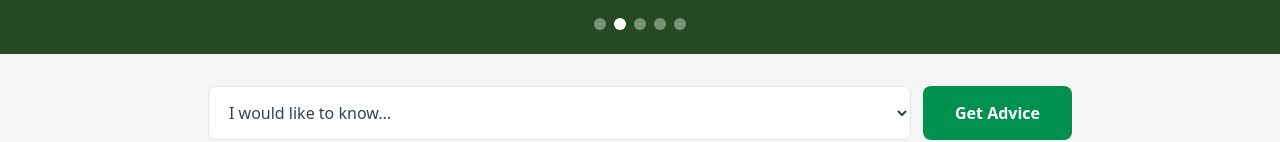
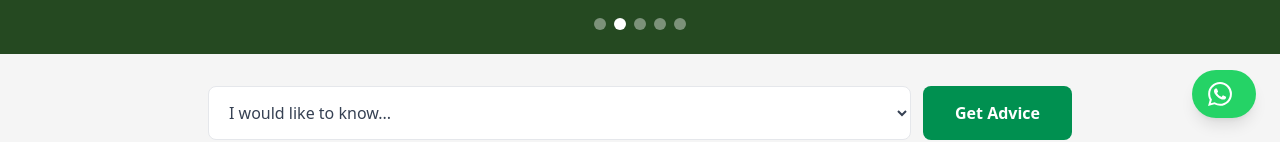
Before and after one commit to thecoachmanuel/aseeb-ventures, a Next.js app: page / in a window 1280 px wide. Shown: the part 658-800 px from the top of the page. Built offline with nearby package versions, Linux system fonts and the light colour scheme; no server answers.

Commit message:
feat: add floating WhatsApp icon, replace cropnuts.com links with aseeb-ventures.vercel.app
Co-authored-by: CommandCodeBot <noreply@commandcode.ai>

```diff
--- a/src/app/layout.tsx
+++ b/src/app/layout.tsx
@@ -12,7 +12,7 @@
   openGraph: {
     title: "Aseeb Ventures",
     description: "Africa's leading agricultural testing laboratory & agronomy advisory services company.",
-    url: "https://aseeb-ventures.com",
+    url: "https://aseeb-ventures.vercel.app",
     siteName: "Aseeb Ventures",
     locale: "en_US",
     type: "website",
@@ -31,6 +31,20 @@
         <Header />
         <main className="flex-1">{children}</main>
         <Footer />
+        <a
+          href="https://wa.me/2348056165347"
+          target="_blank"
+          rel="noopener noreferrer"
+          className="fixed bottom-6 right-6 z-50 bg-[#25D366] text-white rounded-full shadow-lg hover:shadow-xl hover:scale-110 transition-all duration-200 flex items-center gap-2 px-4 py-3 group"
+          aria-label="Chat on WhatsApp"
+        >
+          <svg className="w-6 h-6" viewBox="0 0 24 24" fill="currentColor">
+            <path d="M17.472 14.382c-.297-.149-1.758-.867-2.03-.967-.273-.099-.471-.148-.67.15-.197.297-.767.966-.94 1.164-.173.199-.347.223-.644.075-.297-.15-1.255-.463-2.39-1.475-.883-.788-1.48-1.761-1.653-2.059-.173-.297-.018-.458.13-.606.134-.133.298-.347.446-.52.149-.174.198-.298.298-.497.099-.198.05-.371-.025-.52-.075-.149-.669-1.612-.916-2.207-.242-.579-.487-.5-.669-.51-.173-.008-.371-.01-.57-.01-.198 0-.52.074-.792.372-.272.297-1.04 1.016-1.04 2.479 0 1.462 1.065 2.875 1.213 3.074.149.198 2.096 3.2 5.077 4.487.709.306 1.262.489 1.694.625.712.227 1.36.195 1.871.118.571-.085 1.758-.719 2.006-1.413.248-.694.248-1.289.173-1.413-.074-.124-.272-.198-.57-.347m-5.421 7.403h-.004a9.87 9.87 0 01-5.031-1.378l-.361-.214-3.741.982.998-3.648-.235-.374a9.86 9.86 0 01-1.51-5.26c.001-5.45 4.436-9.884 9.888-9.884 2.64 0 5.122 1.03 6.988 2.898a9.825 9.825 0 012.893 6.994c-.003 5.45-4.437 9.884-9.885 9.884m8.413-18.297A11.815 11.815 0 0012.05 0C5.495 0 .16 5.335.157 11.892c0 2.096.547 4.142 1.588 5.945L.057 24l6.305-1.654a11.882 11.882 0 005.683 1.448h.005c6.554 0 11.89-5.335 11.893-11.893a11.821 11.821 0 00-3.48-8.413z" />
+          </svg>
+          <span className="max-w-0 overflow-hidden group-hover:max-w-[140px] transition-all duration-300 text-sm font-medium whitespace-nowrap">
+            Chat with us
+          </span>
+        </a>
       </body>
     </html>
   );
--- a/src/components/layout/Header.tsx
+++ b/src/components/layout/Header.tsx
@@ -78,7 +78,7 @@
         icon: "/icons/faqs.svg",
         title: "FAQs",
         description: "Aseeb Ventures help desk. Search the knowledge base…",
-        href: "https://cropnuts.com",
+        href: "https://aseeb-ventures.vercel.app",
       },
       {
         icon: "/icons/news_events.svg",
@@ -160,7 +160,7 @@
       <div className="bg-[#009050] text-white text-sm hidden lg:block">
         <div className="max-w-7xl mx-auto px-4">
           <div className="flex justify-end gap-6 py-1.5">
-            <a href="https://cropnuts.com/" target="_blank" rel="noopener" className="hover:underline">Help Center</a>
+            <a href="https://aseeb-ventures.vercel.app/" target="_blank" rel="noopener" className="hover:underline">Help Center</a>
             <a href="tel:+2349157728554" className="hover:underline">+234 915 772 8554</a>
           </div>
         </div>
```
Also changed, not shown: .commandcode/taste/taste.md.
